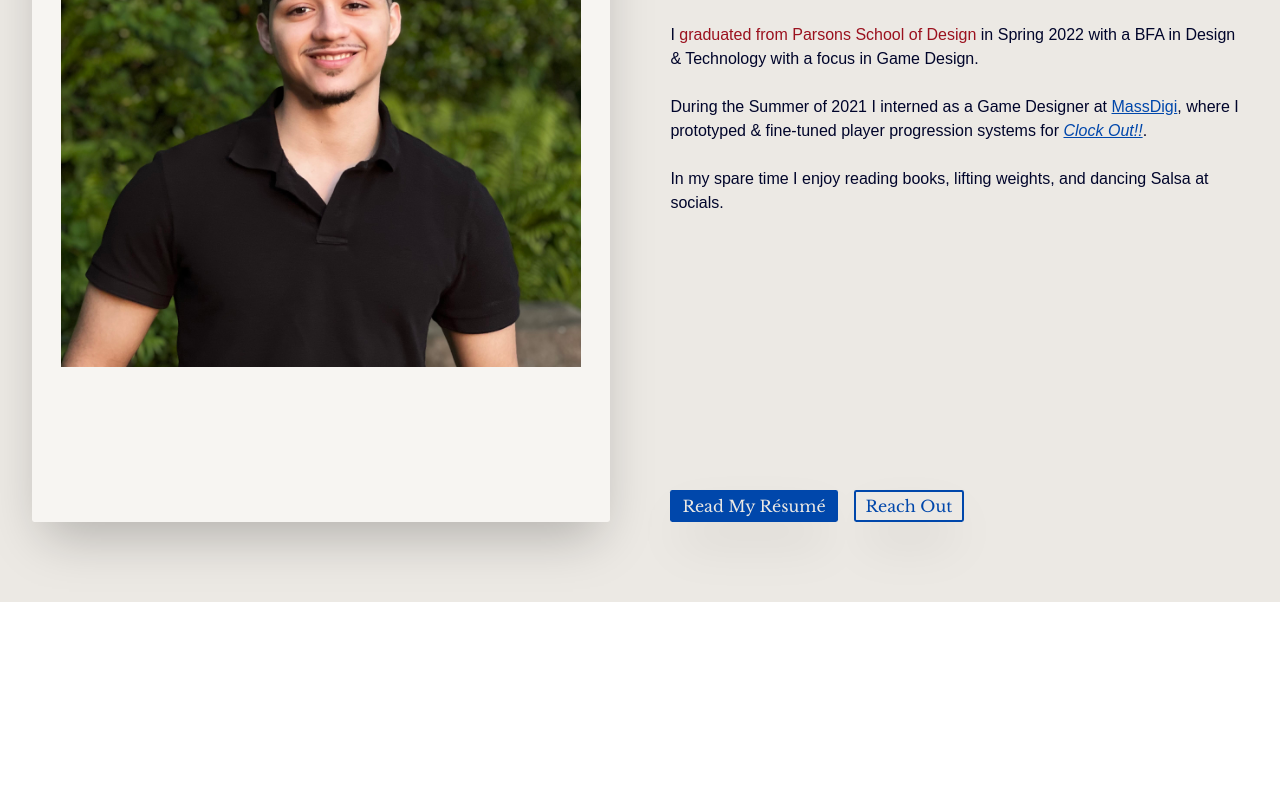
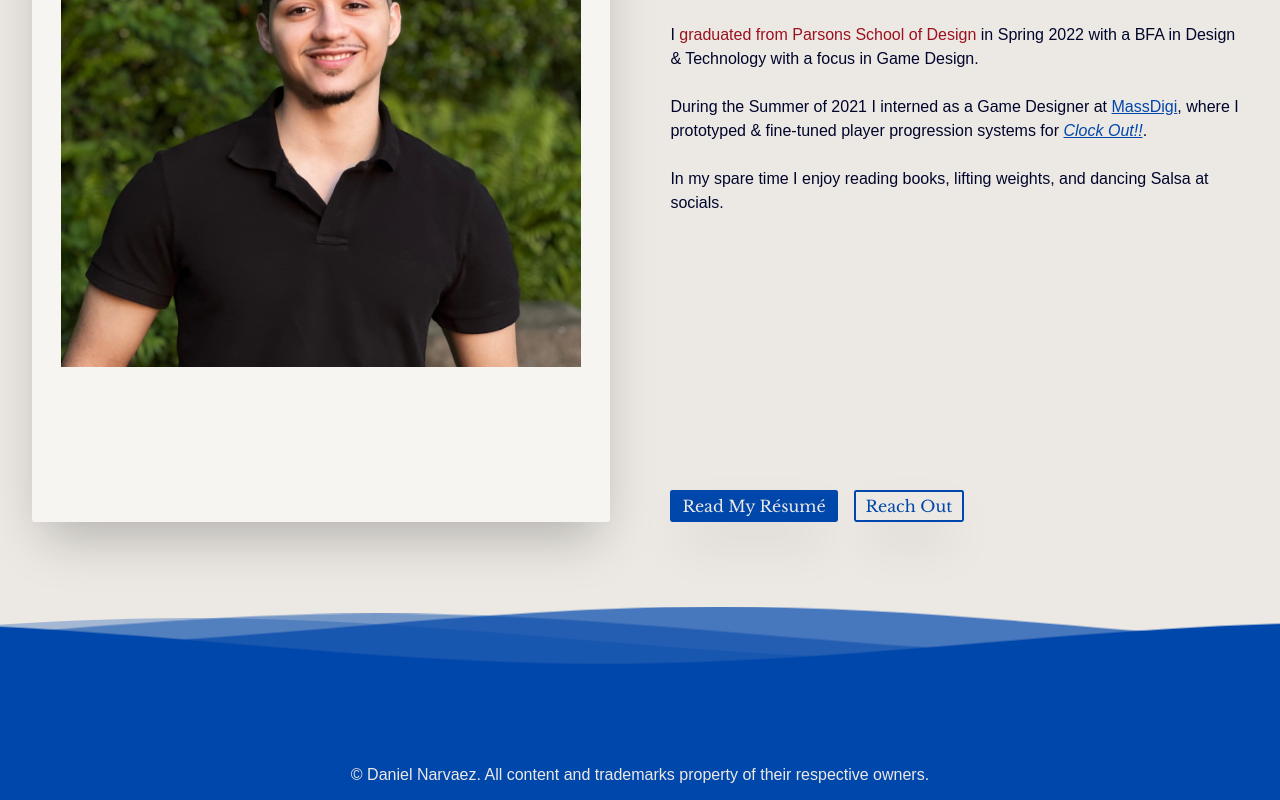
Before and after one commit to daniel-narvaez/project-caribbean-library, a React (Vite) app in the folder portfolio-website/: page / in a window 1280 px wide. Shown: the part 1913-2713 px from the top of the page. Before the commit the page ends 2515 px from the top, so only its background shows below. Built offline with nearby package versions, Linux system fonts and the light colour scheme; a web font is replaced by a local one.

Commit message:
footer pt1

```diff
--- a/portfolio-website/src/App.jsx
+++ b/portfolio-website/src/App.jsx
@@ -8,6 +8,7 @@ import { Background } from './components/Background/Background';
 import { HeroSection } from './components/HeroSection/HeroSection';
 import { ProjectsSection } from './components/ProjectsSection/ProjectsSection';
 import { AboutSection } from './components/AboutSection/AboutSection';
+import Footer from './components/Footer/Footer';
 
 function App() {
   return (
@@ -21,6 +22,9 @@ function App() {
             <HeroSection />
             <ProjectsSection />
             <AboutSection />
+            <Footer>
+
+            </Footer>
           </Background>
         </div>
       </TypographyProvider>
--- a/portfolio-website/src/components/Cursor/Cursor.jsx
+++ b/portfolio-website/src/components/Cursor/Cursor.jsx
@@ -83,19 +83,21 @@ export const AnimatedCursor = () => {
 const hasInteractionInTree = useMemo(() => {
   return (element) => {
     if (!element) return false;
+
     let current = element;
+    while (current && current !== document.documentElement) {
+      // Check if it's a link with href
+      const isLink = (current.tagName === 'A' || current.tagName === 'BUTTON') && current.hasAttribute('href');
 
-    while (current && current !== document.documentElement) {
-      // Check for href attribute or onClick event listener
-      const hasHref = current.hasAttribute('href');
+      // Check for onClick event listener
       const hasOnClick = current.hasAttribute('onclick') ||
-                        // Check for React's event handlers
-                        Object.keys(current).some(key =>
-                          key.startsWith('__reactProps$') &&
-                          current[key].onClick);
+        // Check for React's event handlers
+        Object.keys(current).some(key =>
+          key.startsWith('__reactProps$') &&
+          current[key].onClick);
 
-      if (hasHref || hasOnClick) {
-        setHoverColor(hasHref
+      if (isLink || hasOnClick) {
+        setHoverColor(isLink
           ? cursorConfig.current.COLORS.LINK
           : cursorConfig.current.COLORS.BUTTON);
         return true;
--- /dev/null
+++ b/portfolio-website/src/components/Footer/Footer.jsx
@@ -0,0 +1,83 @@
+// Footer.jsx
+import React from 'react';
+import { useRef, useEffect } from 'react';
+import styles from './Footer.module.css';
+
+const INITIAL_WAVE_CONFIG = {
+  // COLOR: '#00a9ce'
+  COLOR: '#0047ab'
+};
+
+const Footer = ({ children }) => {
+  const waveConfig = useRef(INITIAL_WAVE_CONFIG);
+
+  useEffect(() => {
+    const root = getComputedStyle(document.documentElement);
+    waveConfig.current = {
+      ...INITIAL_WAVE_CONFIG,
+      COLOR: root.getPropertyValue('--color-link').trim()
+    };
+  }, []);
+
+  return (
+    <footer className={styles.footerContainer}>
+      <div className={styles.waves}>
+        <svg
+          viewBox="0 24 150 28"
+          preserveAspectRatio="none"
+          shapeRendering="auto"
+          className={styles.wavesSvg}
+        >
+          <defs>
+            <path
+              id="gentle-wave"
+              d="M-160 44c30 0 58-18 88-18s 58 18 88 18 58-18 88-18 58 18 88 18 v44h-352z"
+            />
+          </defs>
+          <g className={styles.parallax}>
+            <use
+              href="#gentle-wave"
+              x="48"
+              y="0"
+              fill={waveConfig.current.COLOR}
+              opacity="0.7"
+            />
+            <use
+              href="#gentle-wave"
+              x="48"
+              y="3"
+              fill={waveConfig.current.COLOR}
+              opacity="0.5"
+            />
+            <use
+              href="#gentle-wave"
+              x="48"
+              y="5"
+              fill={waveConfig.current.COLOR}
+              opacity="0.3"
+            />
+            <use
+              href="#gentle-wave"
+              x="48"
+              y="7"
+              fill={waveConfig.current.COLOR}
+              opacity="1"
+            />
+          </g>
+        </svg>
+      </div>
+      <div className={styles.footerBackground}>
+        <div className={styles.footerContent}>
+          {children}
+        </div>
+        <div className={styles.footerBottom}>
+          <span>
+            &copy; Daniel Narvaez. All content and trademarks property of their respective owners.
+          </span>
+        </div>
+      </div>
+    </footer>
+  );
+};
+
+export default Footer;
--- /dev/null
+++ b/portfolio-website/src/components/Footer/Footer.module.css
@@ -0,0 +1,76 @@
+.footerContainer {
+  background: var(--color-link);
+  position: relative;  /* Add this for absolute positioning context */
+  padding-top: 4rem;  /* Match the wave height */
+  margin-top: 4rem;
+}
+
+.waves {
+  position: absolute;
+  top: -4rem;  /* Negative of the wave height */
+  left: 0;
+  width: 100%;
+  overflow: hidden;  /* Prevent any potential overflow */
+}
+
+.wavesSvg {
+  width: 100%;
+  height: 4rem;
+}
+
+.parallax > use {
+  animation: move-forever 25s cubic-bezier(.55,.5,.45,.5) infinite;
+}
+
+.parallax > use:nth-child(1) {
+  animation-delay: -2s;
+  animation-duration: 7s;
+}
+
+.parallax > use:nth-child(2) {
+  animation-delay: -3s;
+  animation-duration: 10s;
+}
+
+.parallax > use:nth-child(3) {
+  animation-delay: -4s;
+  animation-duration: 13s;
+}
+
+.parallax > use:nth-child(4) {
+  animation-delay: -5s;
+  animation-duration: 20s;
+}
+
+@keyframes move-forever {
+  0% {
+    transform: translate3d(-90px,0,0);
+  }
+  100% {
+    transform: translate3d(85px,0,0);
+  }
+}
+
+.footerContent {
+  display: flex;
+  gap: 20px;
+  flex-wrap: wrap;
+  margin-top: 20px;
+}
+
+.footerSection {
+  flex: 1;
+  min-width: 200px;
+}
+
+.footerBottom {
+  display: flex;
+  justify-content: center;
+  align-items: center;
+  padding: 1rem 4rem;
+}
+
+.footerBottom span {
+  text-align: center;
+  color: var(--color-bg1);
+}
```
